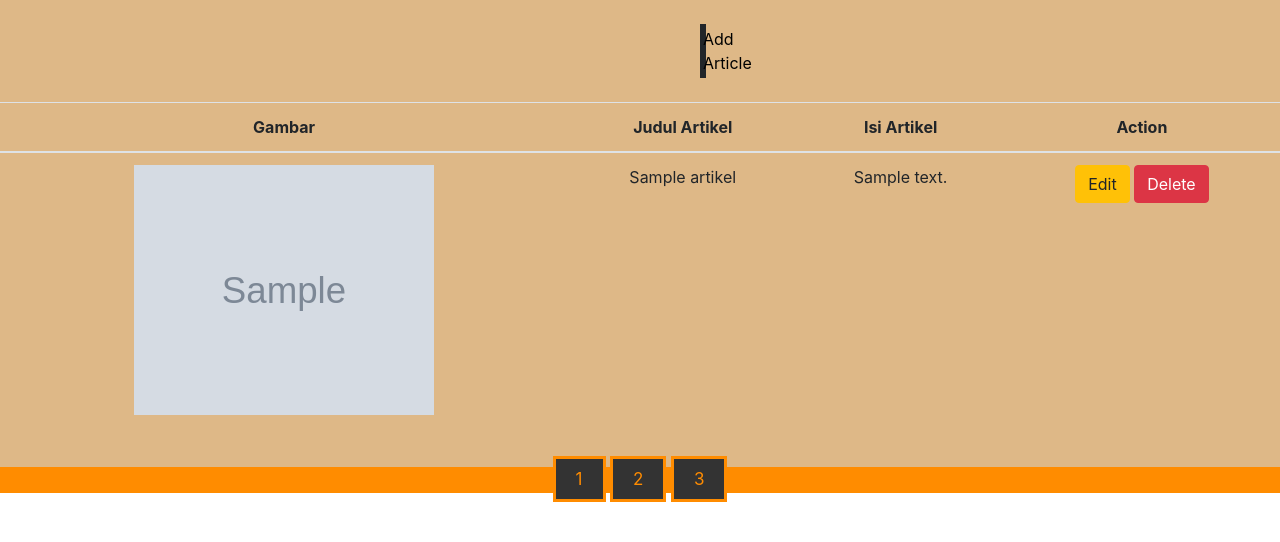
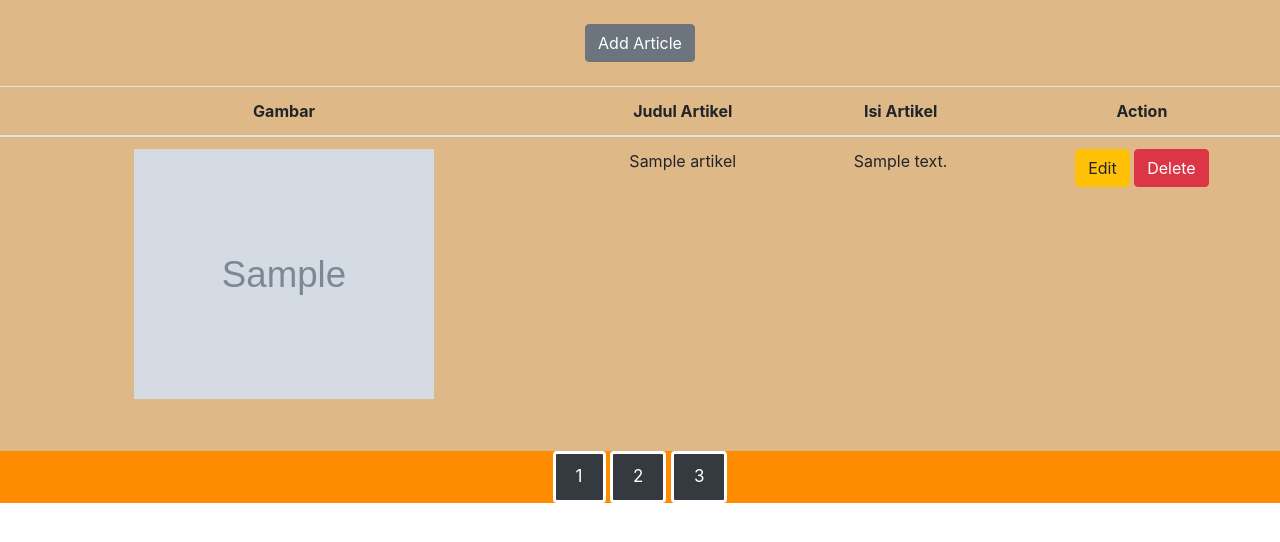
Before and after one commit to brianjapar/article-laravel, a Laravel app: page /page2 in a window 1280 px wide. Shown: the part 82-624 px from the top of the page. Run offline with Laravel 8, Linux system fonts and the light colour scheme; tables that the repository leaves empty hold one stand-in row (values such as "Sample post"); grey boxes marked "Sample" are stand-in pictures.

Commit message:
first-commit

```diff
--- a/app/Http/Controllers/ArtikelController.php
+++ b/app/Http/Controllers/ArtikelController.php
@@ -25,9 +25,9 @@ class ArtikelController extends Controller
 
         $path = $request->file('file')->store('image_assets');
         Artikel::create([
-            'nama_penulis'=> $request->nama,
-            'judul_artikel'=> $request->judul,
-            'isi_artikel'=> $request->isiArtikel,
+            'nama_penulis'=> $request->nama_penulis,
+            'judul_artikel'=> $request->judul_artikel,
+            'isi_artikel'=> $request->isi_artikel,
             'file'=> $path
         ]);
         return redirect(route('viewHome'))->with('success','Data Berhasil terkirim ke Database');
@@ -42,7 +42,7 @@ class ArtikelController extends Controller
     }
 
     public function edit($id){
-       $article = Artikel::find($id);
+       $articles = Artikel::find($id);
 
         return view('article_edit',compact('articles'));
     }
@@ -63,9 +63,9 @@ class ArtikelController extends Controller
 
         $article = Artikel::find($id);
 
-        $article->nama_penulis = $request->nama;
-        $article->judul_artikel = $request->judul;
-        $article->isi_artikel = $request->isiArtikel;
+        $article->nama_penulis = $request->nama_penulis;
+        $article->judul_artikel = $request->judul_artikel;
+        $article->isi_artikel = $request->isi_artikel;
         if($request->has('file')){
             $path=$request->file('file')->store('image_assets');
             $article->file=$path;
--- a/public/css/style.css
+++ b/public/css/style.css
@@ -35,21 +35,6 @@
     margin: auto;
 }
 
-/* .navbar{
-    background-color: #333;
-
-}
-
-nav div .sub1 {
-    display:none;
-    position:absolute;
-    left:150px;
-    top:50px;
-    background-color:#d35400;
-}
-.sub1 a:hover {
-    color:#fff;
-} */
 
 .navbar a:hover {
     background-color: #ddd;
@@ -103,8 +88,6 @@ nav div .sub1 {
 }
 
 .page a {
-    color: darkorange;
-    background-color: #333;
     text-align: center;
     padding: 10px 20px;
     text-decoration: none;
@@ -120,14 +103,3 @@ nav div .sub1 {
 .terpopuler span{
     padding: 20px 50px;
 }
-
-.nambahartikel{
-    background-color: sandybrown;
-    border: solid;
-    margin-right: 700px;
-    margin-left: 700px;
-}
-
-.nambahartikel:hover{
-    background-color: brown;
-}
--- a/resources/views/page2.blade.php
+++ b/resources/views/page2.blade.php
@@ -5,8 +5,8 @@
 <div class="artikel">
     @csrf
     <br>
-    <div class="nambahartikel">
-        <a href="/" style="color: black;">Add Article</a>
+    <div >
+        <a href="/" class="btn btn-secondary">Add Article</a>
     </div>
 
     <br>
@@ -27,8 +27,8 @@
                 <td>{{ $article->judul_artikel }}</td>
                 <td>{{ $article->isi_artikel }}</td>
                 <td>
-                    <a href="/Artikel/edit{{$article->id}}" class="btn btn-warning">Edit</a>
-                    <a href="/Artikel/delete{{$article->id}}" class="btn btn-danger">Delete</a>
+                    <a href="/article/edit/{{$article->id}}" class="btn btn-warning">Edit</a>
+                    <a href="/article/delete/{{$article->id}}" class="btn btn-danger">Delete</a>
 
                 </td>
             </tr>
@@ -39,8 +39,8 @@
 </div>
 
 <nav class="page">
-    <a href="/">1</a>
-    <a href="/page2" >2</a>
-    <a href="/page3" >3</a>
+    <a href="/" class="btn btn-dark">1</a>
+    <a href="/page2" class="btn btn-dark">2</a>
+    <a href="/page3" class="btn btn-dark">3</a>
  </nav>
 @endsection
--- a/resources/views/page3.blade.php
+++ b/resources/views/page3.blade.php
@@ -32,8 +32,8 @@
     <br><br>
 </div>
 <nav class="page">
-    <a href="/" >1</a>
-    <a href="/page2" >2</a>
-    <a href="/page3" >3</a>
+    <a href="/" class="btn btn-dark">1</a>
+    <a href="/page2" class="btn btn-dark">2</a>
+    <a href="/page3" class="btn btn-dark">3</a>
  </nav>
 @endsection
```
Also changed, not shown: app/Post.php (deleted, +0 -10 lines), resources/views/article_edit.blade.php (+7 -7 lines), resources/views/home.blade.php (+5 -5 lines).
